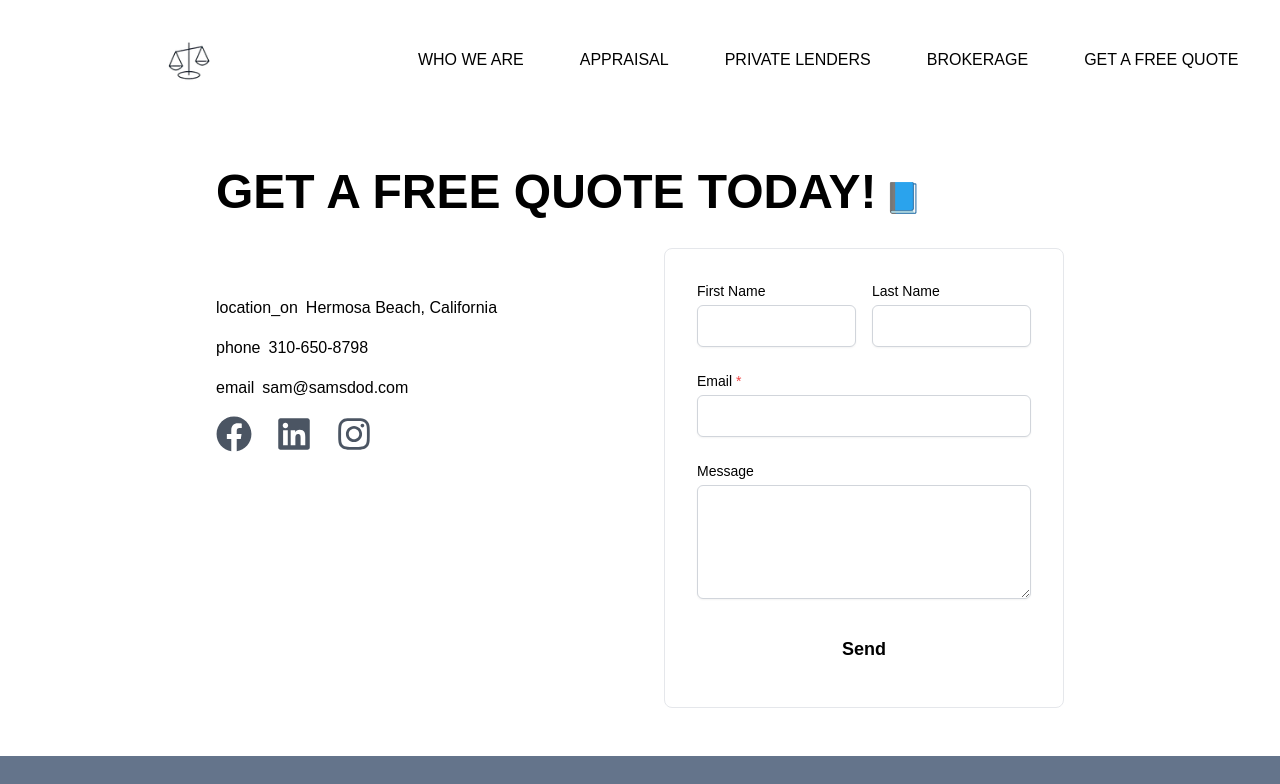
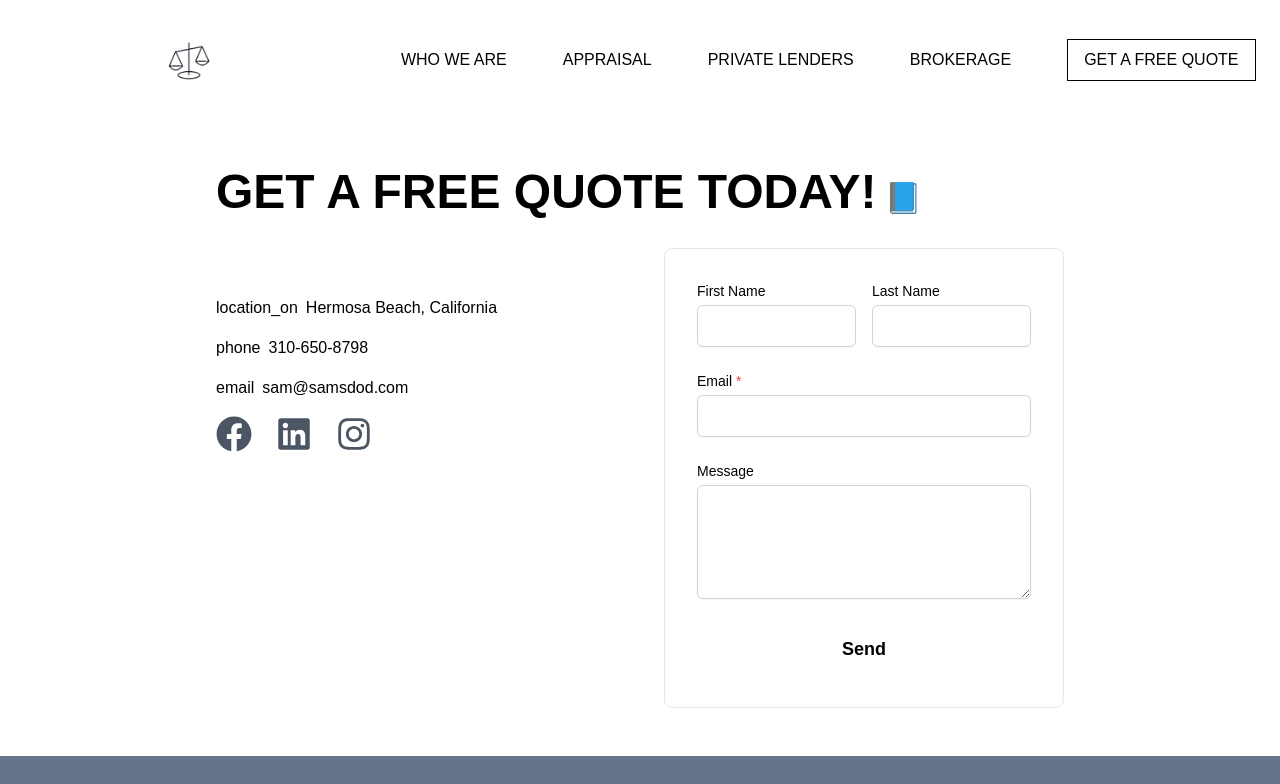
Before and after one commit to Munaimun/Real-Estate-Agent, a React (Vite) app: page /contact in a window 1280 px wide. Shown: the top 784 px of the page. Built offline with nearby package versions, Linux system fonts and the light colour scheme.

Commit message:
put a button in navbar

```diff
--- a/src/components/Navbar.jsx
+++ b/src/components/Navbar.jsx
@@ -21,7 +21,7 @@ const Navbar = () => {
         </div>
 
         {/* Menu (Hidden on mobile, shown on desktop) */}
-        <div className="hidden md:flex w-4/5 justify-center space-x-14">
+        <div className="hidden md:flex w-4/5 justify-center items-center space-x-14">
           <Link to="/" className="text-black hover:text-gray-300">
             WHO WE ARE
           </Link>
@@ -34,8 +34,10 @@ const Navbar = () => {
           <Link to="/brokerage" className="text-black hover:text-gray-300">
             BROKERAGE
           </Link>
-          <Link to="/contact" className="text-black hover:text-gray-300">
-            GET A FREE QUOTE
+          <Link to="/contact" className="group">
+            <button className="border border-black text-black transition-colors duration-300 group-hover:bg-black group-hover:text-white px-4 py-2">
+              GET A FREE QUOTE
+            </button>
           </Link>
         </div>
 
```
